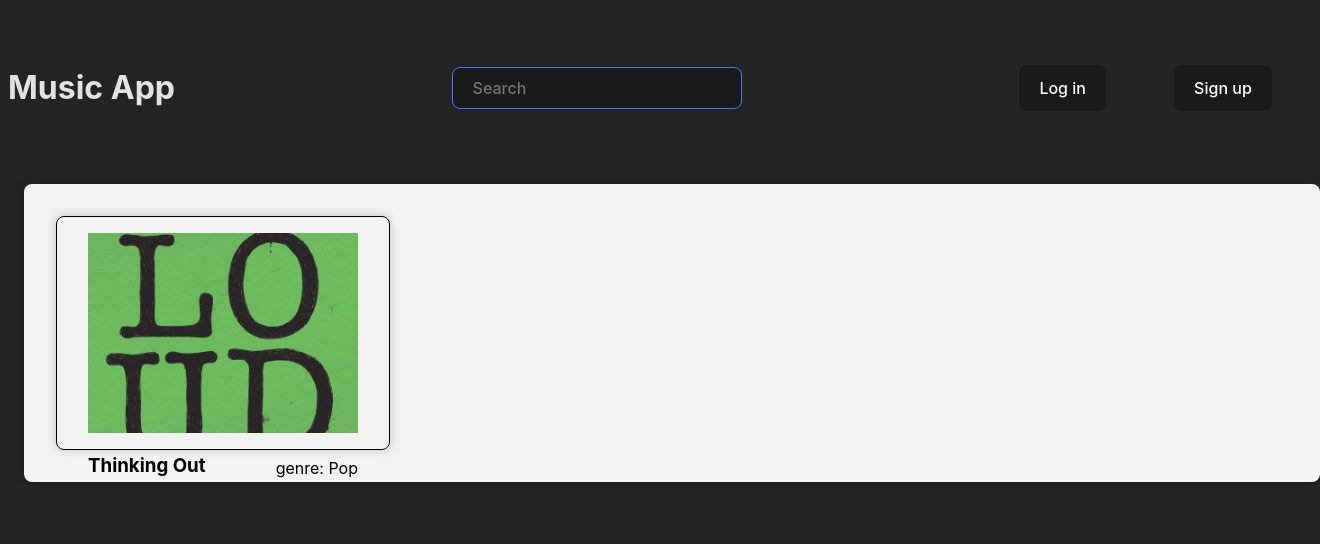
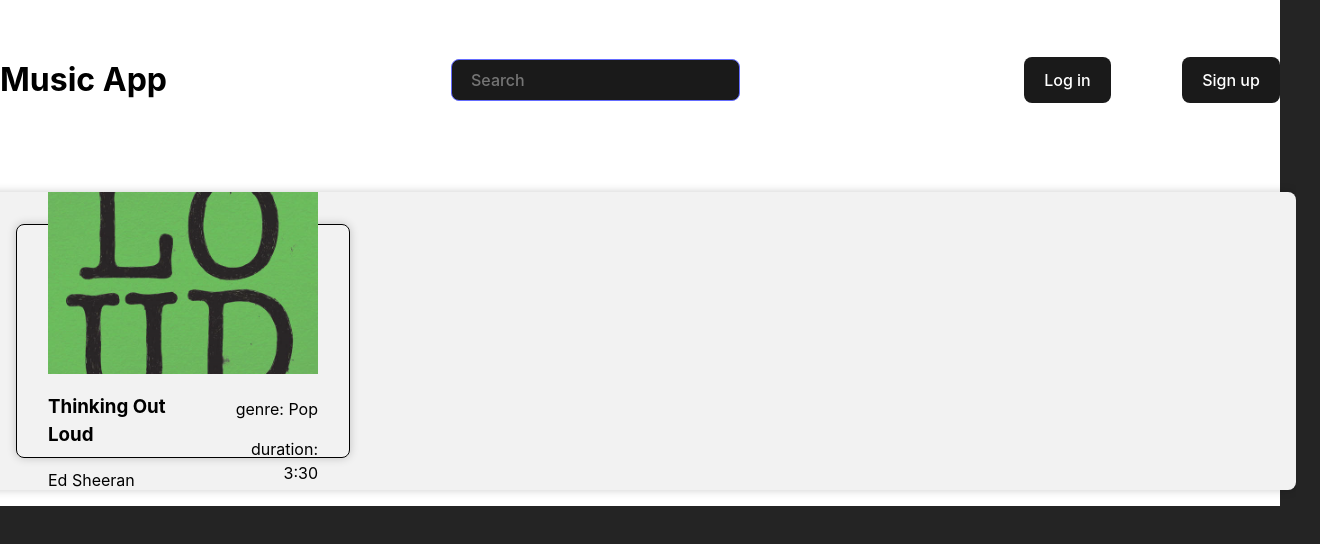
Before and after one commit to Orion777-cmd/Addis_Software_test_Project, a React (Vite) app in the folder musicApp/: page / in a window 1280 px wide. Shown: the top 544 px of the page, 1320 px wide, since content can reach past the window. Built offline with nearby package versions, Linux system fonts and the light colour scheme; no server answers.

Commit message:
adjusted the layout of the components with emotion

```diff
--- a/musicApp/src/App.css
+++ b/musicApp/src/App.css
@@ -3,4 +3,7 @@
   display: flex;
   flex-direction: column;
   background-color: #fff;
+  width: 100%;
+  height: 100vh;
+  background-color: #fff;
 }
--- a/musicApp/src/components/card/card.component.jsx
+++ b/musicApp/src/components/card/card.component.jsx
@@ -12,7 +12,7 @@ const CardContainer = styled.div`
     padding: 1em;
     display: flex;
     flex-direction: column;
-    justify-content: space-between;
+    justify-content: center;
     align-items: center;
     img {
         width: 90%;
--- a/musicApp/src/index.css
+++ b/musicApp/src/index.css
@@ -13,3 +13,11 @@
   -moz-osx-font-smoothing: grayscale;
   -webkit-text-size-adjust: 100%;
 }
+
+body{
+  width: 100%;
+  height: 100%;
+  margin: 0;
+  background-color: #fff;
+  color: #000;
+}
--- a/musicApp/src/pages/Homepage/homepage.component.jsx
+++ b/musicApp/src/pages/Homepage/homepage.component.jsx
@@ -1,12 +1,23 @@
 import React from "react";
 import Playlist from "../../components/playlist/playlist.component";
+import styled from "@emotion/styled"
 import MusicForm from "../../components/MusicForm/MusicForm.component";
+
+const HomepageContainer = styled.div`
+    margin: 1em 0;
+    display: flex;
+    flex-direction: column;
+    align-items: center;
+    justify-content: center;
+    width: 100%;
+    height: 100%;
+`;
 
 export const Homepage = () => {
     return (
-        <div>
+        <HomepageContainer>
             <Playlist/>
-        </div>
+        </HomepageContainer>
     )
 }
 
```
